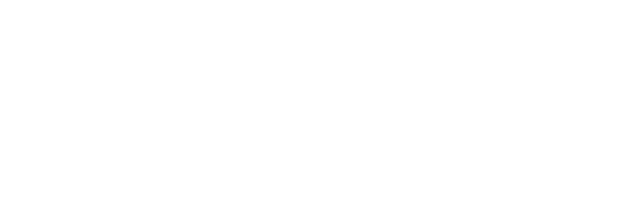
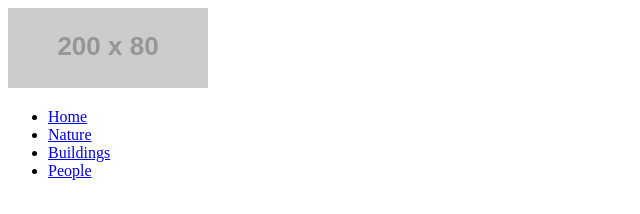
Before and after one commit to ismoil1310/demo-photo-gallery, a plain HTML site: page index.html in a window 1280 px wide. Shown: the whole page, without its empty margins (0-640 px from the left). Drawn offline with Linux system fonts and the light colour scheme; placeholder pictures from the web are drawn by us.

Commit message:
Add site-header

```diff
--- a/index.html
+++ b/index.html
@@ -7,6 +7,19 @@
     <title>Image gallery</title>
 </head>
 <body>
-
+    <!-- Site-Header -->
+    <header>
+        <a href="#">
+            <img src="https://via.placeholder.com/200/80" alt="Pleaseholder Logo" width="200" height="80">
+        </a>
+        <nav>
+            <ul>
+                <li><a href="index.html">Home</a></li>
+                <li><a href="index.html">Nature</a></li>
+                <li><a href="index.html">Buildings</a></li>
+                <li><a href="index.html">People</a></li>
+            </ul>
+        </nav>
+    </header>
 </body>
 </html>
```
